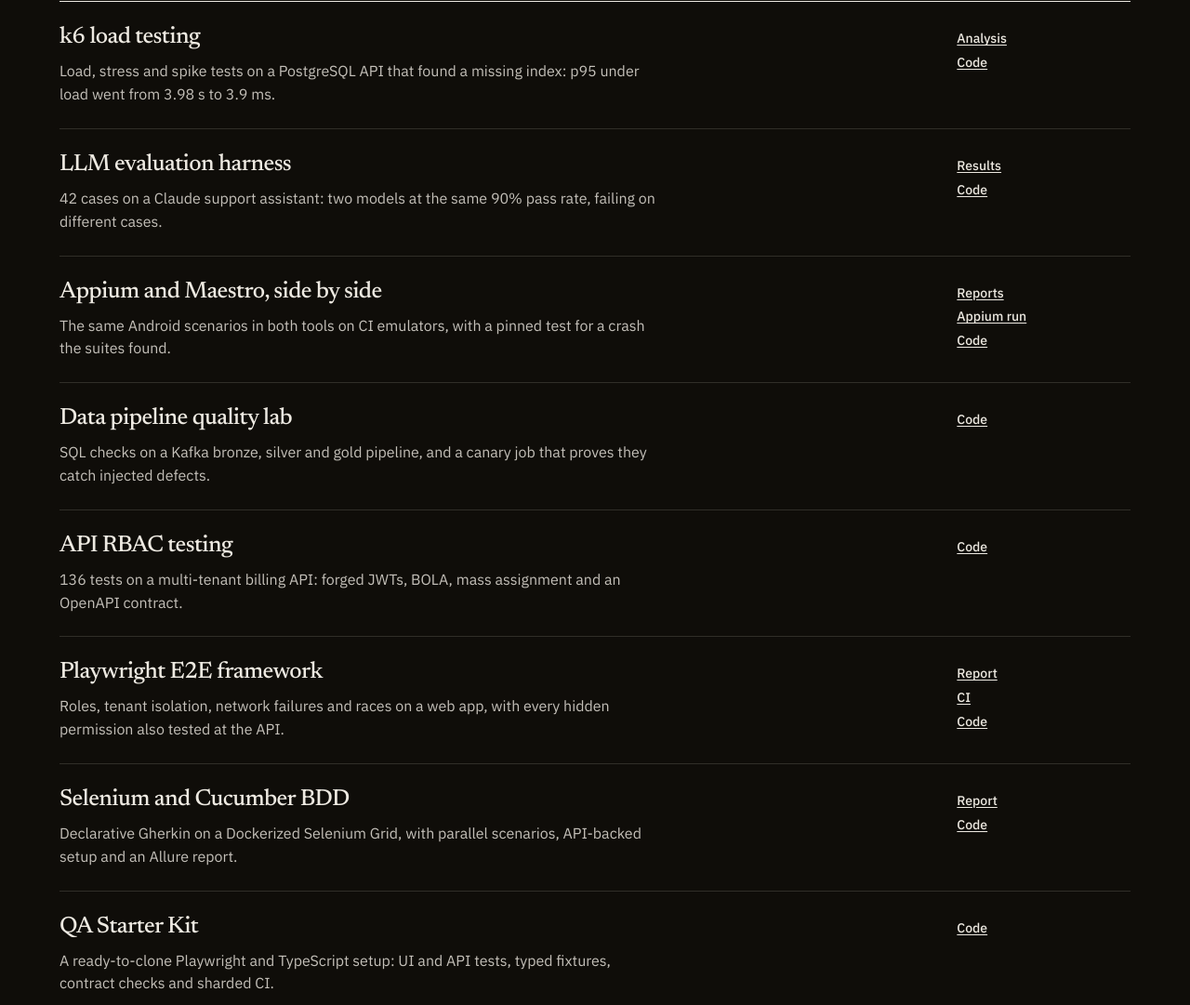
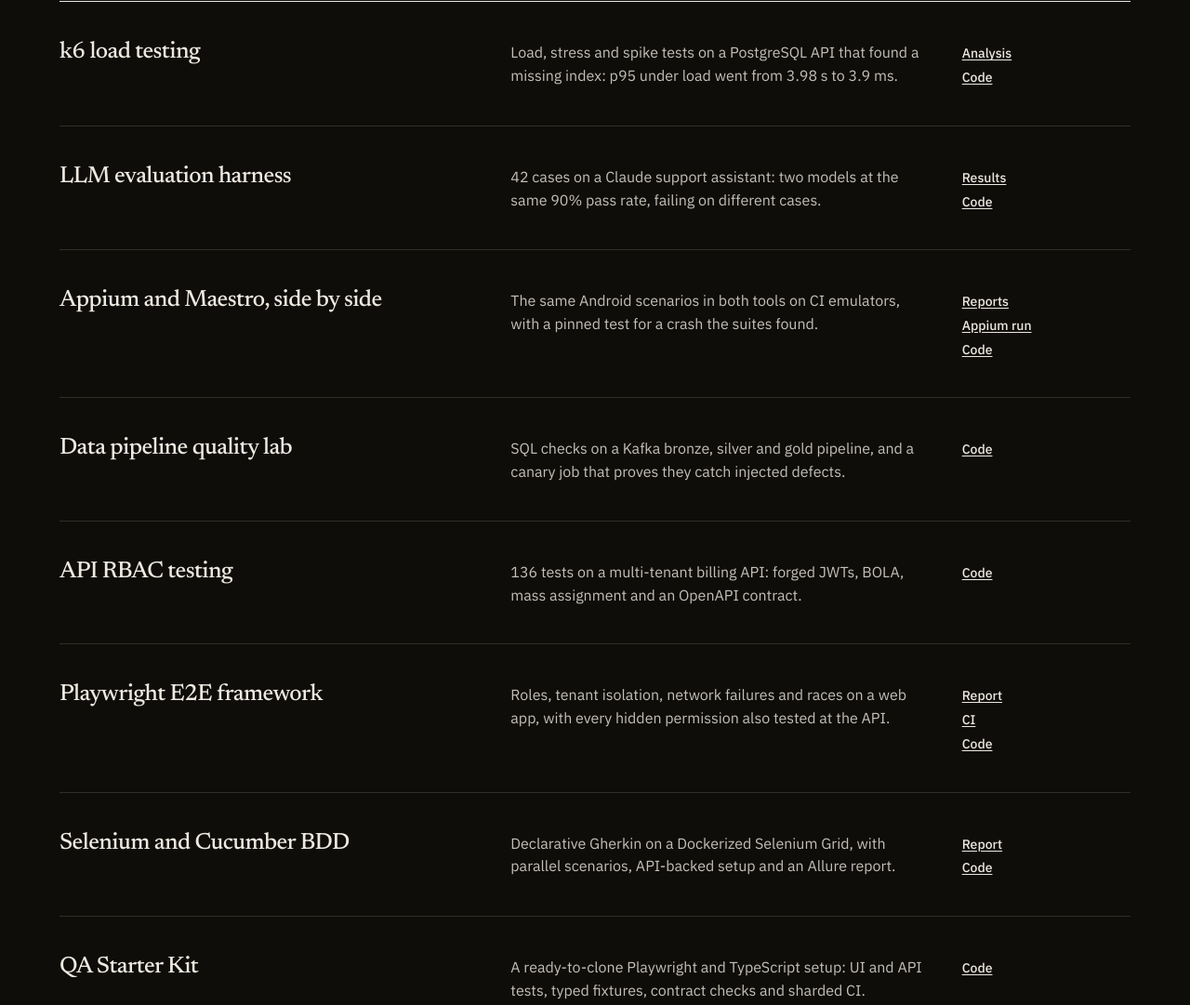
Before and after one commit to murillovskfilho/murillovskfilho.github.io, a plain HTML site: page index.html in a window 1280 px wide. Shown: the part 1780-2861 px from the top of the page at 93% size. Drawn offline with Linux system fonts and the light colour scheme.

Commit message:
Lay out the analyses ledger in three columns: title, description, links
Co-Authored-By: Claude Opus 5.5 <noreply@anthropic.com>

```diff
--- a/assets/style.css
+++ b/assets/style.css
@@ -94,9 +94,9 @@ h3 { font-weight: 500; }
 .hero-shot a { transition: border-color var(--dur-short) var(--ease-out); }
 .hero-shot a:hover { border-color: var(--color-accent); }
 .ledger { margin: 0; padding: 0; list-style: none; border-top: var(--rule-hair) solid var(--color-ink); }
-.ledger li { display: grid; grid-template-columns: minmax(0, 10fr) minmax(0, 2fr); gap: var(--gap-columns); padding-block: var(--space-lg); border-bottom: var(--rule-hair) solid var(--color-rule); align-items: baseline; }
+.ledger li { display: grid; grid-template-columns: minmax(0, 5fr) minmax(0, 5fr) minmax(0, 2fr); gap: var(--gap-columns); padding-block: var(--space-xl); border-bottom: var(--rule-hair) solid var(--color-rule); align-items: baseline; }
 .ledger h3 { font-size: var(--text-xl); }
-.ledger .system { margin-top: var(--space-xs); color: var(--color-ink-2); max-width: 68ch; }
+.ledger .system { color: var(--color-ink-2); max-width: 60ch; }
 .ledger .refs { flex-direction: column; gap: var(--space-2xs); }
 
 /* Scope: rows */
--- a/index.html
+++ b/index.html
@@ -94,59 +94,43 @@
 
         <ol class="ledger" data-reveal>
           <li>
-            <div>
             <h3>k6 load testing</h3>
             <p class="system">Load, stress and spike tests on a PostgreSQL API that found a missing index: p95 under load went from 3.98 s to 3.9 ms.</p>
-            </div>
             <p class="refs"><a href="https://github.com/murillovskfilho/k6-load-testing#analysis">Analysis</a> <a href="https://github.com/murillovskfilho/k6-load-testing">Code</a></p>
           </li>
           <li>
-            <div>
             <h3>LLM evaluation harness</h3>
             <p class="system">42 cases on a Claude support assistant: two models at the same 90% pass rate, failing on different cases.</p>
-            </div>
             <p class="refs"><a href="https://github.com/murillovskfilho/llm-eval-harness/blob/main/evals/logistics-support/SUMMARY.md">Results</a> <a href="https://github.com/murillovskfilho/llm-eval-harness">Code</a></p>
           </li>
           <li>
-            <div>
             <h3>Appium and Maestro, side by side</h3>
             <p class="system">The same Android scenarios in both tools on CI emulators, with a pinned test for a crash the suites found.</p>
-            </div>
             <p class="refs"><a href="https://murillovskfilho.github.io/mobile-e2e-appium-maestro/">Reports</a> <a href="https://murillovskfilho.github.io/mobile-e2e-appium-maestro/appium/">Appium run</a> <a href="https://github.com/murillovskfilho/mobile-e2e-appium-maestro">Code</a></p>
           </li>
           <li>
-            <div>
             <h3>Data pipeline quality lab</h3>
             <p class="system">SQL checks on a Kafka bronze, silver and gold pipeline, and a canary job that proves they catch injected defects.</p>
-            </div>
             <p class="refs"><a href="https://github.com/murillovskfilho/data-pipeline-quality-lab">Code</a></p>
           </li>
           <li>
-            <div>
             <h3>API RBAC testing</h3>
             <p class="system">136 tests on a multi-tenant billing API: forged JWTs, BOLA, mass assignment and an OpenAPI contract.</p>
-            </div>
             <p class="refs"><a href="https://github.com/murillovskfilho/api-rbac-testing">Code</a></p>
           </li>
           <li>
-            <div>
             <h3>Playwright E2E framework</h3>
             <p class="system">Roles, tenant isolation, network failures and races on a web app, with every hidden permission also tested at the API.</p>
-            </div>
             <p class="refs"><a href="https://murillovskfilho.github.io/playwright-e2e-framework/">Report</a> <a href="https://github.com/murillovskfilho/playwright-e2e-framework/actions">CI</a> <a href="https://github.com/murillovskfilho/playwright-e2e-framework">Code</a></p>
           </li>
           <li>
-            <div>
             <h3>Selenium and Cucumber BDD</h3>
             <p class="system">Declarative Gherkin on a Dockerized Selenium Grid, with parallel scenarios, API-backed setup and an Allure report.</p>
-            </div>
             <p class="refs"><a href="https://murillovskfilho.github.io/selenium-cucumber-bdd/">Report</a> <a href="https://github.com/murillovskfilho/selenium-cucumber-bdd">Code</a></p>
           </li>
           <li>
-            <div>
             <h3>QA Starter Kit</h3>
             <p class="system">A ready-to-clone Playwright and TypeScript setup: UI and API tests, typed fixtures, contract checks and sharded CI.</p>
-            </div>
             <p class="refs"><a href="https://github.com/murillovskfilho/qa-starter-kit">Code</a></p>
           </li>
         </ol>
```
Lines whose indentation alone changed are shown as unchanged.
